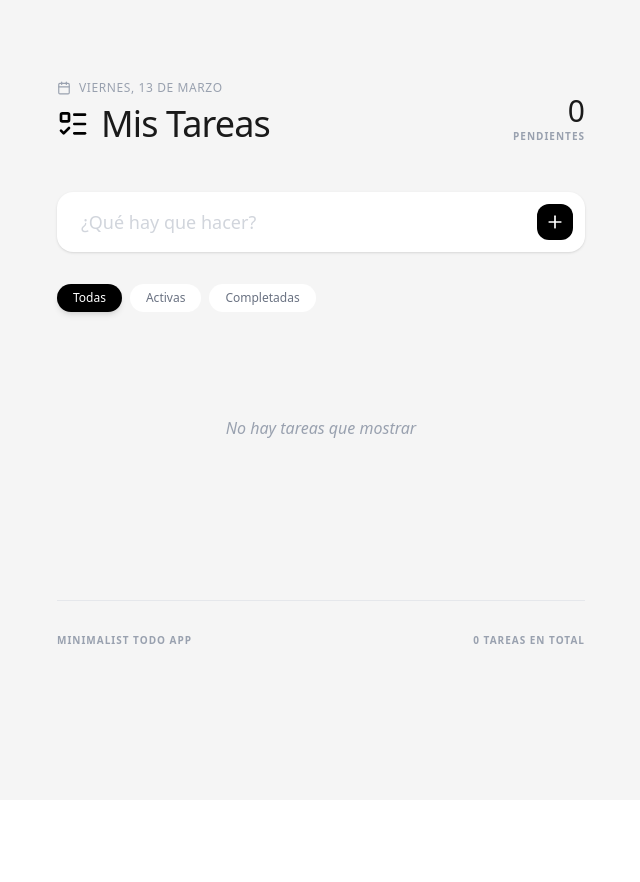
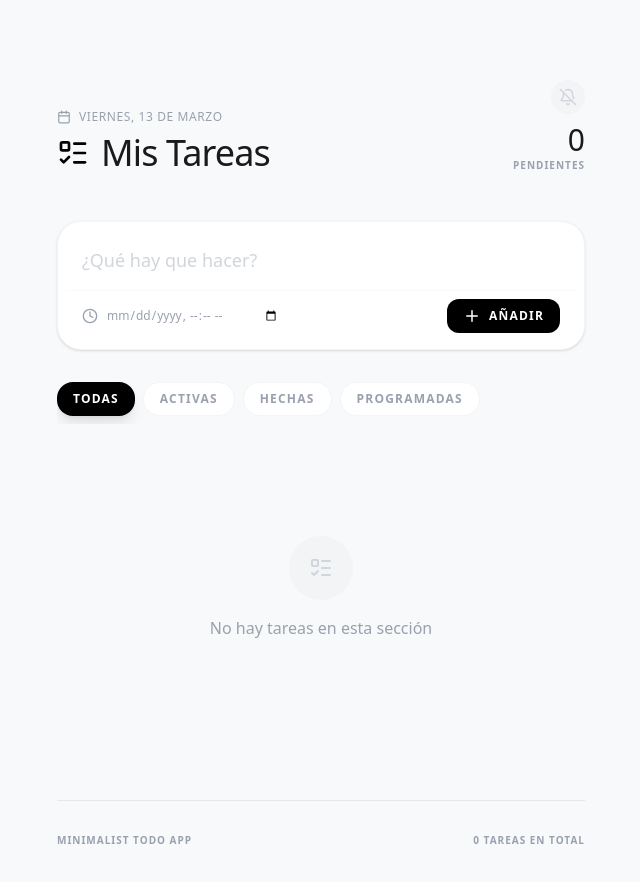
Before and after one commit to rafarizzo-oss/Mi-primer-app, a React (Vite) app: page / in a window 1280 px wide. Shown: the top 882 px of the page, without its empty margins (319-959 px from the left). Before the commit the page ends 800 px from the top, so only its background shows below. Built offline with nearby package versions, Linux system fonts and the light colour scheme.

Commit message:
feat: Add due dates and scheduling for todos
Introduces the ability to set due dates for tasks, enabling scheduled views and notifications. Includes logic for requesting notification permissions and handling active alerts.

```diff
--- a/src/App.tsx
+++ b/src/App.tsx
@@ -3,8 +3,8 @@
  * SPDX-License-Identifier: Apache-2.0
  */
 
-import React, { useState, useEffect } from 'react';
-import { Plus, Trash2, CheckCircle2, Circle, ListTodo, Calendar } from 'lucide-react';
+import React, { useState, useEffect, useCallback } from 'react';
+import { Plus, Trash2, CheckCircle2, Circle, ListTodo, Calendar as CalendarIcon, Clock, Bell, BellOff, X } from 'lucide-react';
 import { motion, AnimatePresence } from 'motion/react';
 
 interface Todo {
@@ -12,9 +12,11 @@ interface Todo {
   text: string;
   completed: boolean;
   createdAt: number;
+  dueDate?: string; // ISO string
+  notified?: boolean;
 }
 
-type Filter = 'all' | 'active' | 'completed';
+type Filter = 'all' | 'active' | 'completed' | 'scheduled';
 
 export default function App() {
   const [todos, setTodos] = useState<Todo[]>(() => {
@@ -22,11 +24,64 @@ export default function App() {
     return saved ? JSON.parse(saved) : [];
   });
   const [inputValue, setInputValue] = useState('');
+  const [dueDate, setDueDate] = useState('');
   const [filter, setFilter] = useState<Filter>('all');
+  const [notificationsEnabled, setNotificationsEnabled] = useState(false);
+  const [activeNotification, setActiveNotification] = useState<Todo | null>(null);
 
+  // Persistence
   useEffect(() => {
     localStorage.setItem('minimal-todos', JSON.stringify(todos));
   }, [todos]);
+
+  // Notification Permission
+  useEffect(() => {
+    if ("Notification" in window) {
+      setNotificationsEnabled(Notification.permission === "granted");
+    }
+  }, []);
+
+  const requestNotificationPermission = async () => {
+    if ("Notification" in window) {
+      const permission = await Notification.requestPermission();
+      setNotificationsEnabled(permission === "granted");
+    }
+  };
+
+  // Alarm Logic: Check every 10 seconds
+  const checkAlarms = useCallback(() => {
+    const now = new Date();
+    let updated = false;
+    const newTodos = todos.map(todo => {
+      if (!todo.completed && todo.dueDate && !todo.notified) {
+        const due = new Date(todo.dueDate);
+        if (due <= now) {
+          updated = true;
+          // Trigger in-app notification
+          setActiveNotification(todo);
+
+          // Trigger browser notification if permitted
+          if (Notification.permission === "granted") {
+            new Notification("Recordatorio de Tarea", {
+              body: todo.text,
+              icon: "https://cdn-icons-png.flaticon.com/512/906/906334.png"
+            });
+          }
+          return { ...todo, notified: true };
+        }
+      }
+      return todo;
+    });
+
+    if (updated) {
+      setTodos(newTodos);
+    }
+  }, [todos]);
+
+  useEffect(() => {
+    const interval = setInterval(checkAlarms, 10000);
+    return () => clearInterval(interval);
+  }, [checkAlarms]);
 
   const addTodo = (e: React.FormEvent) => {
     e.preventDefault();
@@ -37,10 +92,13 @@ export default function App() {
       text: inputValue.trim(),
       completed: false,
       createdAt: Date.now(),
+      dueDate: dueDate || undefined,
+      notified: false,
     };
 
     setTodos([newTodo, ...todos]);
     setInputValue('');
+    setDueDate('');
   };
 
   const toggleTodo = (id: string) => {
@@ -56,19 +114,48 @@ export default function App() {
   const filteredTodos = todos.filter(todo => {
     if (filter === 'active') return !todo.completed;
     if (filter === 'completed') return todo.completed;
+    if (filter === 'scheduled') return !!todo.dueDate && !todo.completed;
     return true;
   });
 
   const activeCount = todos.filter(t => !t.completed).length;
 
   return (
-    <div className="min-h-screen bg-[#f5f5f5] text-[#1a1a1a] font-sans selection:bg-black selection:text-white">
+    <div className="min-h-screen bg-[#f8f9fa] text-[#1a1a1a] font-sans selection:bg-black selection:text-white">
+      {/* In-App Notification Overlay */}
+      <AnimatePresence>
+        {activeNotification && (
+          <motion.div
+            initial={{ opacity: 0, y: -50 }}
+            animate={{ opacity: 1, y: 0 }}
+            exit={{ opacity: 0, y: -50 }}
+            className="fixed top-6 left-1/2 -translate-x-1/2 z-50 w-[90%] max-w-md bg-black text-white p-4 rounded-2xl shadow-2xl flex items-center justify-between border border-white/10"
+          >
+            <div className="flex items-center gap-3">
+              <div className="bg-white/10 p-2 rounded-full">
+                <Bell className="text-yellow-400 animate-bounce" size={20} />
+              </div>
+              <div>
+                <p className="text-xs font-bold uppercase tracking-widest text-gray-400">¡Alarma!</p>
+                <p className="text-sm font-medium">{activeNotification.text}</p>
+              </div>
+            </div>
+            <button
+              onClick={() => setActiveNotification(null)}
+              className="p-2 hover:bg-white/10 rounded-full transition-colors"
+            >
+              <X size={20} />
+            </button>
+          </motion.div>
+        )}
+      </AnimatePresence>
+
       <div className="max-w-xl mx-auto px-6 py-20">
         {/* Header */}
         <header className="mb-12 flex items-end justify-between">
           <div>
             <div className="flex items-center gap-2 text-muted mb-2">
-              <Calendar size={14} className="text-gray-400" />
+              <CalendarIcon size={14} className="text-gray-400" />
               <span className="text-xs font-medium uppercase tracking-wider text-gray-400">
                 {new Date().toLocaleDateString('es-ES', { weekday: 'long', day: 'numeric', month: 'long' })}
               </span>
@@ -78,70 +165,111 @@ export default function App() {
               Mis Tareas
             </h1>
           </div>
+          <div className="flex flex-col items-end gap-2">
+            <button
+              onClick={requestNotificationPermission}
+              className={`p-2 rounded-full transition-all ${notificationsEnabled ? 'text-emerald-500 bg-emerald-50' : 'text-gray-300 hover:text-gray-400 bg-gray-100'}`}
+              title={notificationsEnabled ? "Notificaciones activadas" : "Activar notificaciones"}
+            >
+              {notificationsEnabled ? <Bell size={18} /> : <BellOff size={18} />}
+            </button>
             <div className="text-right">
               <span className="text-3xl font-light">{activeCount}</span>
               <p className="text-[10px] uppercase tracking-widest text-gray-400 font-semibold">Pendientes</p>
             </div>
+          </div>
         </header>
 
         {/* Input Form */}
-        <form onSubmit={addTodo} className="relative mb-8 group">
+        <form onSubmit={addTodo} className="bg-white rounded-3xl p-2 shadow-sm mb-8 border border-gray-100">
+          <div className="flex items-center px-4 py-2">
             <input
               type="text"
               value={inputValue}
               onChange={(e) => setInputValue(e.target.value)}
               placeholder="¿Qué hay que hacer?"
-            className="w-full bg-white border-none rounded-2xl px-6 py-4 shadow-sm focus:ring-2 focus:ring-black/5 transition-all outline-none text-lg placeholder:text-gray-300"
+              className="flex-1 bg-transparent border-none outline-none text-lg placeholder:text-gray-300 py-2"
             />
+          </div>
+          <div className="flex items-center justify-between px-4 py-2 border-t border-gray-50">
+            <div className="flex items-center gap-2 text-gray-400">
+              <Clock size={16} />
+              <input
+                type="datetime-local"
+                value={dueDate}
+                onChange={(e) => setDueDate(e.target.value)}
+                className="text-xs font-medium bg-transparent border-none outline-none cursor-pointer hover:text-black transition-colors"
+              />
+            </div>
             <button
               type="submit"
-            className="absolute right-3 top-1/2 -translate-y-1/2 p-2 bg-black text-white rounded-xl hover:scale-105 active:scale-95 transition-transform"
+              className="p-2 bg-black text-white rounded-xl hover:scale-105 active:scale-95 transition-transform flex items-center gap-2 px-4 py-2"
             >
-            <Plus size={20} />
+              <Plus size={18} />
+              <span className="text-xs font-bold uppercase tracking-widest">Añadir</span>
             </button>
+          </div>
         </form>
 
         {/* Filters */}
-        <div className="flex gap-2 mb-6">
-          {(['all', 'active', 'completed'] as Filter[]).map((f) => (
+        <div className="flex gap-2 mb-8 overflow-x-auto pb-2 no-scrollbar">
+          {(['all', 'active', 'completed', 'scheduled'] as Filter[]).map((f) => (
             <button
               key={f}
               onClick={() => setFilter(f)}
-              className={`px-4 py-1.5 rounded-full text-xs font-medium transition-all ${
+              className={`whitespace-nowrap px-4 py-2 rounded-2xl text-xs font-bold uppercase tracking-widest transition-all ${
                 filter === f
-                  ? 'bg-black text-white shadow-md'
-                  : 'bg-white text-gray-500 hover:bg-gray-100'
+                  ? 'bg-black text-white shadow-lg shadow-black/10'
+                  : 'bg-white text-gray-400 hover:text-gray-600 border border-gray-100'
               }`}
             >
-              {f === 'all' ? 'Todas' : f === 'active' ? 'Activas' : 'Completadas'}
+              {f === 'all' ? 'Todas' : f === 'active' ? 'Activas' : f === 'completed' ? 'Hechas' : 'Programadas'}
             </button>
           ))}
         </div>
 
         {/* Todo List */}
-        <div className="space-y-3">
+        <div className="space-y-4">
           <AnimatePresence mode="popLayout">
             {filteredTodos.map((todo) => (
               <motion.div
                 key={todo.id}
                 layout
-                initial={{ opacity: 0, y: 10, scale: 0.95 }}
+                initial={{ opacity: 0, y: 10, scale: 0.98 }}
                 animate={{ opacity: 1, y: 0, scale: 1 }}
                 exit={{ opacity: 0, scale: 0.95, transition: { duration: 0.2 } }}
-                className="group bg-white rounded-2xl p-4 flex items-center gap-4 shadow-sm hover:shadow-md transition-shadow"
+                className="group bg-white rounded-2xl p-5 flex items-start gap-4 shadow-sm hover:shadow-md transition-all border border-gray-100"
               >
                 <button
                   onClick={() => toggleTodo(todo.id)}
-                  className={`transition-colors ${todo.completed ? 'text-emerald-500' : 'text-gray-300 hover:text-gray-400'}`}
+                  className={`mt-1 transition-colors ${todo.completed ? 'text-emerald-500' : 'text-gray-200 hover:text-gray-400'}`}
                 >
                   {todo.completed ? <CheckCircle2 size={24} /> : <Circle size={24} />}
                 </button>
 
-                <span className={`flex-1 text-lg transition-all duration-300 ${
+                <div className="flex-1 min-w-0">
+                  <p className={`text-lg leading-tight transition-all duration-300 ${
                     todo.completed ? 'text-gray-300 line-through' : 'text-gray-700'
                   }`}>
                     {todo.text}
+                  </p>
+
+                  {todo.dueDate && (
+                    <div className={`flex items-center gap-1.5 mt-2 text-[10px] font-bold uppercase tracking-widest ${
+                      new Date(todo.dueDate) < new Date() && !todo.completed ? 'text-red-400' : 'text-gray-400'
+                    }`}>
+                      <Clock size={12} />
+                      <span>
+                        {new Date(todo.dueDate).toLocaleString('es-ES', {
+                          day: 'numeric', month: 'short', hour: '2-digit', minute: '2-digit'
+                        })}
                       </span>
+                      {todo.notified && !todo.completed && (
+                        <span className="ml-2 bg-red-50 text-red-500 px-1.5 py-0.5 rounded">¡Vencida!</span>
+                      )}
+                    </div>
+                  )}
+                </div>
 
                 <button
                   onClick={() => deleteTodo(todo.id)}
@@ -159,7 +287,10 @@ export default function App() {
               animate={{ opacity: 1 }}
               className="py-20 text-center"
             >
-              <p className="text-gray-400 font-light italic">No hay tareas que mostrar</p>
+              <div className="bg-gray-100 w-16 h-16 rounded-full flex items-center justify-center mx-auto mb-4">
+                <ListTodo className="text-gray-300" size={24} />
+              </div>
+              <p className="text-gray-400 font-medium">No hay tareas en esta sección</p>
             </motion.div>
           )}
         </div>
```
Lines whose indentation alone changed are shown as unchanged.
